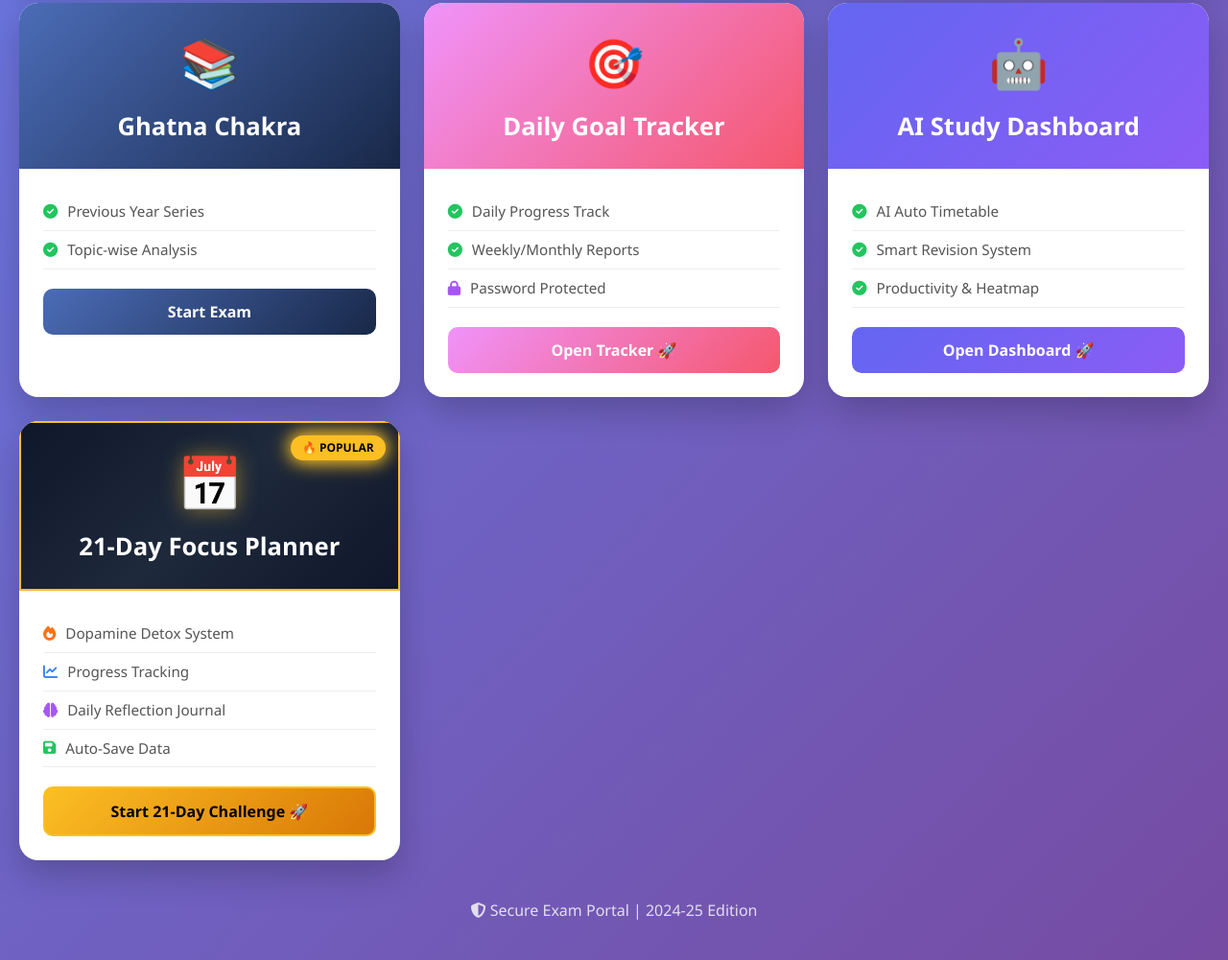
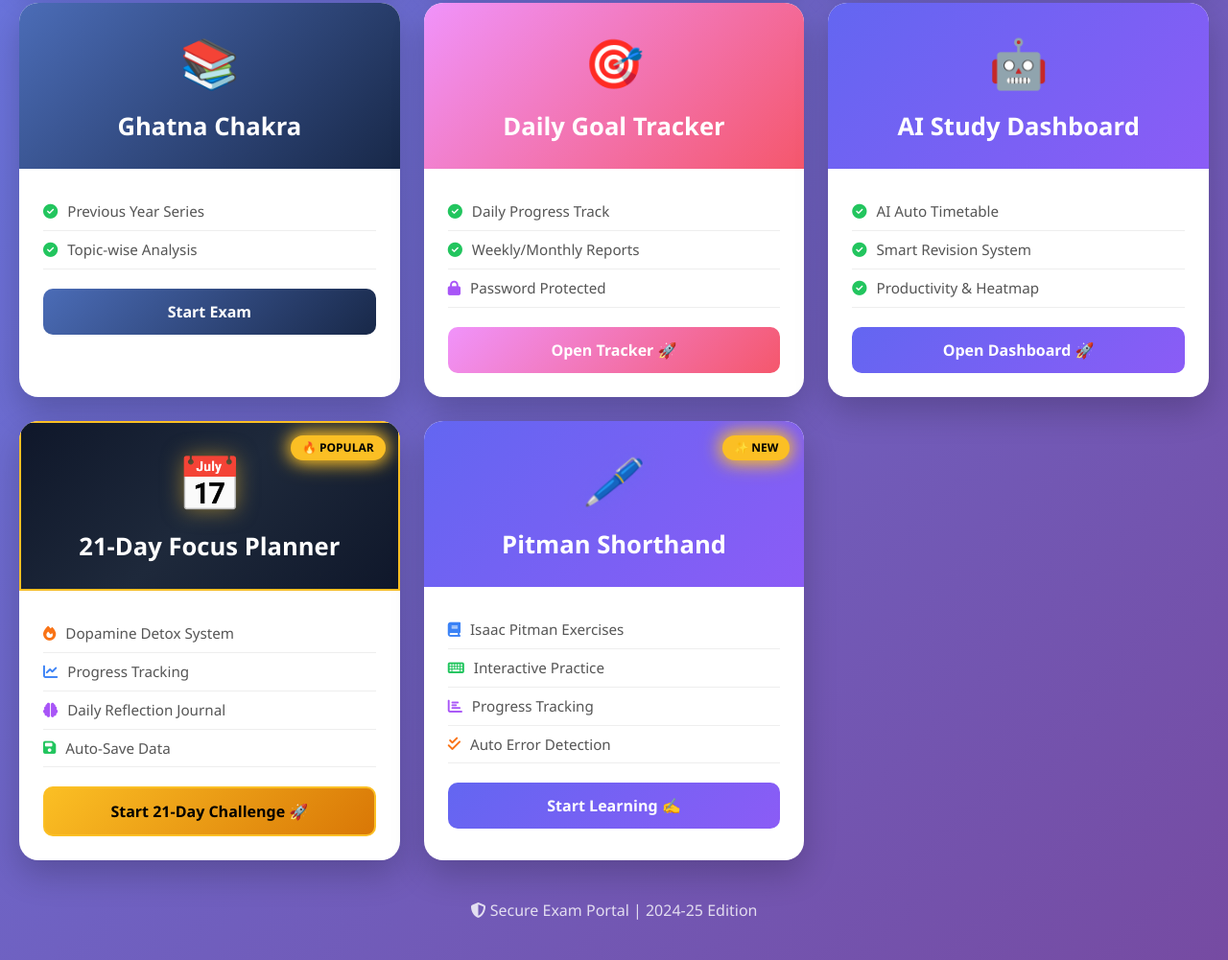
Before and after one commit to makash839/akash-academy, a plain HTML site: page index.html in a window 1280 px wide. Shown: the part 589-1590 px from the top of the page at 96% size. Drawn offline with nearby package versions, Linux system fonts and the light colour scheme.

Commit message:
Update index.html

```diff
--- a/index.html
+++ b/index.html
@@ -53,6 +53,7 @@
             cursor: pointer;
             display: flex;
             flex-direction: column;
+            position: relative;
         }
 
         .exam-card:hover {
@@ -73,6 +74,7 @@
         .goals { background: linear-gradient(135deg, #f093fb 0%, #f5576c 100%); }
         .dashboard { background: linear-gradient(135deg, #6366f1 0%, #8b5cf6 100%); }
         .planner21 { background: linear-gradient(135deg, #0f172a 0%, #1e293b 50%, #0f172a 100%); border: 2px solid #fbbf24; }
+        .shorthand { background: linear-gradient(135deg, #6366f1 0%, #8b5cf6 100%); }
 
         .exam-icon { font-size: 50px; margin-bottom: 10px; }
         .exam-header h2 { font-size: 1.6rem; font-weight: bold; }
@@ -115,6 +117,17 @@
             50% { transform: scale(1.1); }
         }
 
+        /* Shorthand Card Animation */
+        .shorthand .exam-icon {
+            filter: drop-shadow(0 0 10px rgba(99, 102, 241, 0.5));
+            animation: write 2s ease-in-out infinite;
+        }
+
+        @keyframes write {
+            0%, 100% { transform: rotate(-5deg); }
+            50% { transform: rotate(5deg); }
+        }
+
         .badge-new {
             position: absolute;
             top: 15px;
@@ -127,6 +140,7 @@
             font-weight: bold;
             text-transform: uppercase;
             animation: glow 1.5s ease-in-out infinite alternate;
+            z-index: 10;
         }
 
         @keyframes glow {
@@ -134,7 +148,11 @@
             to { box-shadow: 0 0 20px #fbbf24, 0 0 30px #fbbf24; }
         }
 
-        .exam-card { position: relative; }
+        /* Responsive Design */
+        @media (max-width: 768px) {
+            .header h1 { font-size: 2rem; }
+            .exam-grid { grid-template-columns: 1fr; }
+        }
     </style>
 </head>
 <body>
@@ -146,6 +164,7 @@
         </div>
 
         <div class="exam-grid">
+            <!-- RO/ARO EXAM -->
             <div class="exam-card" onclick="window.location.href='roaro-exam.html'">
                 <div class="exam-header roaro">
                     <div class="exam-icon">📋</div>
@@ -160,6 +179,7 @@
                 </div>
             </div>
 
+            <!-- NTA MOCK TEST -->
             <div class="exam-card" onclick="window.location.href='nta-exam.html'">
                 <div class="exam-header nta">
                     <div class="exam-icon">📝</div>
@@ -174,6 +194,7 @@
                 </div>
             </div>
 
+            <!-- VIKAS PORTAL -->
             <div class="exam-card" onclick="window.location.href='vikas-portal.html'">
                 <div class="exam-header vikas">
                     <div class="exam-icon">🌱</div>
@@ -188,6 +209,7 @@
                 </div>
             </div>
 
+            <!-- GHATNA CHAKRA -->
             <div class="exam-card" onclick="window.location.href='ghatna-chakra.html'">
                 <div class="exam-header ghatna">
                     <div class="exam-icon">📚</div>
@@ -202,6 +224,7 @@
                 </div>
             </div>
 
+            <!-- DAILY GOAL TRACKER -->
             <div class="exam-card" onclick="window.location.href='goal-tracker.html'">
                 <div class="exam-header goals">
                     <div class="exam-icon">🎯</div>
@@ -217,7 +240,7 @@
                 </div>
             </div>
 
-            <!-- ⭐ NEW: AI STUDY DASHBOARD -->
+            <!-- AI STUDY DASHBOARD -->
             <div class="exam-card" onclick="window.location.href='/dashboard'">
                 <div class="exam-header dashboard">
                     <div class="exam-icon">🤖</div>
@@ -233,7 +256,7 @@
                 </div>
             </div>
 
-            <!-- ⭐ NEW: 21-DAY FOCUS PLANNER -->
+            <!-- 21-DAY FOCUS PLANNER -->
             <div class="exam-card" onclick="window.location.href='21-day-planner.html'">
                 <span class="badge-new">🔥 Popular</span>
                 <div class="exam-header planner21">
@@ -253,6 +276,26 @@
                 </div>
             </div>
 
+            <!-- ⭐ NEW: PITMAN SHORTHAND PRACTICE -->
+            <div class="exam-card" onclick="window.location.href='pitman-shorthand/index.html'">
+                <span class="badge-new">✨ New</span>
+                <div class="exam-header shorthand">
+                    <div class="exam-icon">🖊️</div>
+                    <h2>Pitman Shorthand</h2>
+                </div>
+                <div class="exam-body">
+                    <ul class="feature-list">
+                        <li><i class="fas fa-book text-blue-500"></i> Isaac Pitman Exercises</li>
+                        <li><i class="fas fa-keyboard text-green-500"></i> Interactive Practice</li>
+                        <li><i class="fas fa-chart-bar text-purple-500"></i> Progress Tracking</li>
+                        <li><i class="fas fa-check-double text-orange-500"></i> Auto Error Detection</li>
+                    </ul>
+                    <div class="start-btn shorthand" style="background: linear-gradient(135deg, #6366f1, #8b5cf6);">
+                        Start Learning ✍️
+                    </div>
+                </div>
+            </div>
+
         </div>
 
         <div class="secure-badge">
```
